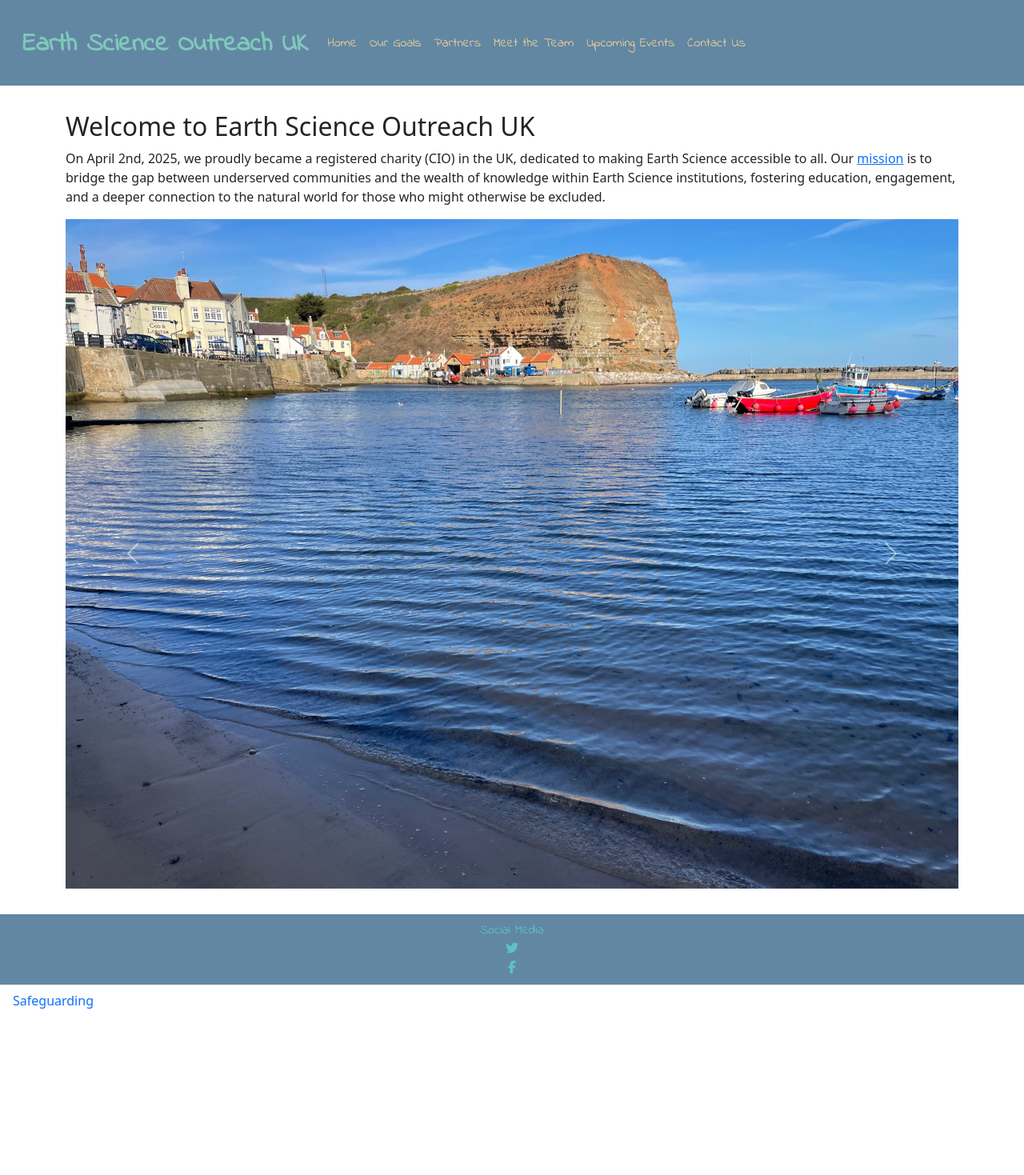
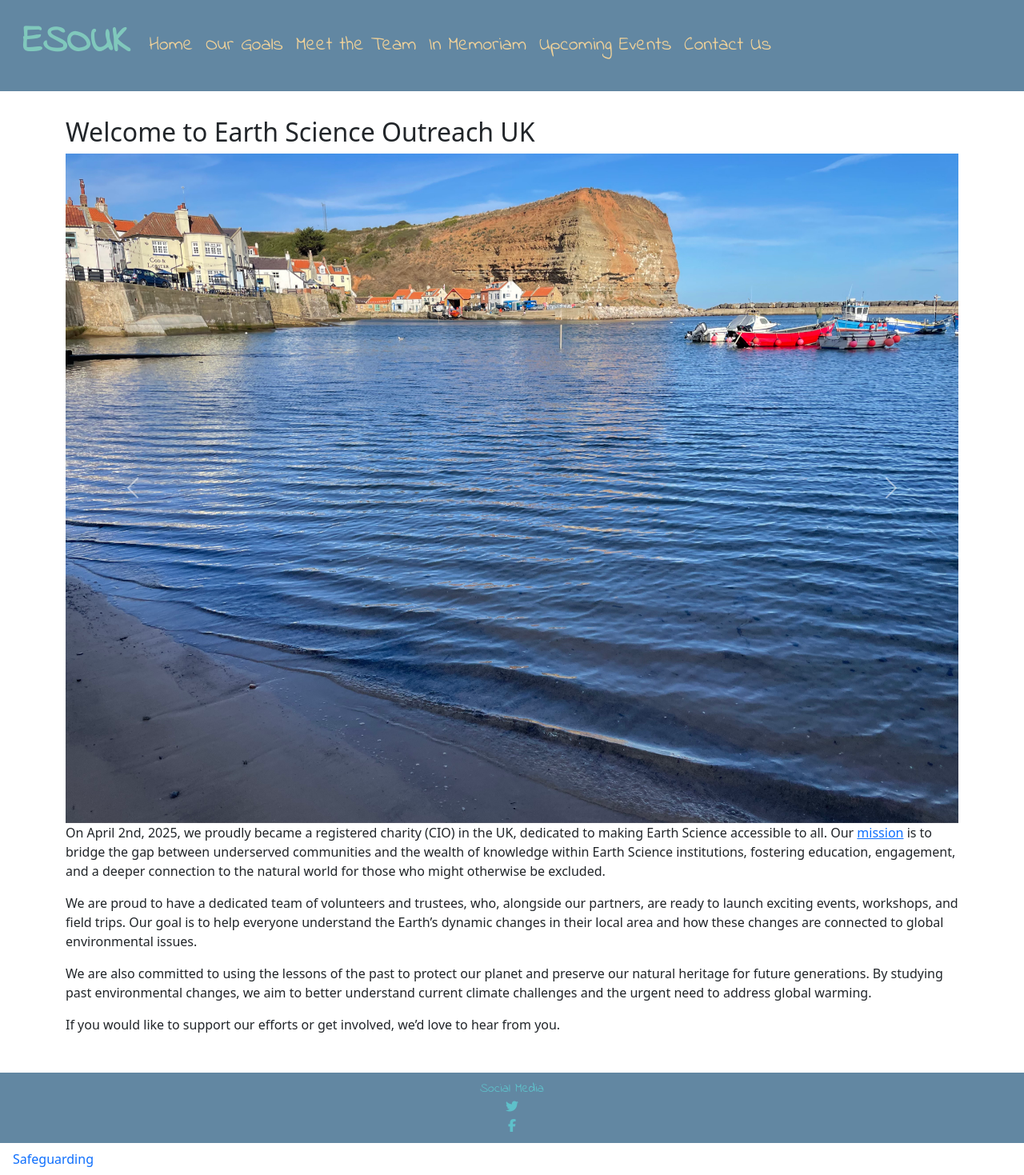
Before and after one commit to HollyT85/ESO2, a Django app: page / in a window 1280 px wide. Shown: the whole page at 80% size. Before the commit the page ends 1261 px from the top, so only its background shows below. Run offline with Django 5.2, Linux system fonts and the light colour scheme; some libraries are stand-ins or nearby versions.

Commit message:
changed links and layout
Co-authored-by: Ona <no-reply@ona.com>

```diff
--- a/home/templates/home/home.html
+++ b/home/templates/home/home.html
@@ -4,12 +4,7 @@
 {% block content %}
 <div class="container">
     <h2>Welcome to Earth Science Outreach UK</h2>
-    <p>
-     On April 2nd, 2025, we proudly became a registered charity (CIO) in the UK, dedicated to making
-     Earth Science accessible to all. Our <a href="{% url 'mission:mission' %}"> mission</a> is to bridge the gap between underserved
-     communities and the wealth of knowledge within Earth Science institutions, fostering education,
-     engagement, and a deeper connection to the natural world for those who might otherwise be excluded.
-    </p>
+
     <div id="carouselExample" class="carousel slide">
   <div class="carousel-inner">
     <div class="carousel-item active">
@@ -37,5 +32,24 @@
     <span class="visually-hidden">Next</span>
   </button>
 </div>
+<p>
+     On April 2nd, 2025, we proudly became a registered charity (CIO) in the UK, dedicated to making
+     Earth Science accessible to all. Our <a href="{% url 'mission:mission' %}"> mission</a> is to bridge the gap between underserved
+     communities and the wealth of knowledge within Earth Science institutions, fostering education,
+     engagement, and a deeper connection to the natural world for those who might otherwise be excluded.
+    </p>
+ <p>We are proud to have a dedicated team of volunteers and trustees, who, alongside our partners, are
+  ready to launch exciting events, workshops, and field trips. Our goal is to help everyone understand
+  the Earth’s dynamic changes in their local area and how these changes are connected to global
+  environmental issues.</p>
+
+        <p>We are also committed to using the lessons of the past to protect our planet and preserve
+           our natural heritage for future generations. By studying past environmental changes, we aim
+            to better understand current climate challenges and the urgent need to address global
+            warming.</p>
+
+        <p>If you would like to support our efforts or get involved, we’d love to hear from you.</p>
+    </section>
+
 </div>
 {% endblock %}
--- a/static/css/base.css
+++ b/static/css/base.css
@@ -20,7 +20,7 @@ header {
 }
 
 h1 .navbar-brand{
-    font-size: 2rem;
+    font-size: 3rem;
     font-family: "Indie Flower", cursive;
     font-weight: 1000;
     font-style: normal;
@@ -41,6 +41,7 @@ h1 .navbar-brand:hover{
     text-decoration: none !important;
     color: #EFD199 !important;
     font-family: "Indie Flower", cursive;
+    font-size: 1.5rem;
 }
 
 .navbar-nav .nav-link:hover {
--- a/team/templates/team/team.html
+++ b/team/templates/team/team.html
@@ -7,4 +7,8 @@
     <h2>Team</h2>
     <p>Welcome to the Team page.</p>
 </div>
+<div class="container">
+   <h2>Partners</h2>
+   <p>View our partners <a href="{% url 'partners:partners' %}">here</a></p>
+</div>
 {% endblock %}
--- a/team/urls.py
+++ b/team/urls.py
@@ -8,4 +8,5 @@ app_name = 'team'
 
 urlpatterns = [
     path('', views.team, name='team'),
+    path('memoriam/', views.memoriam, name='memoriam'),
 ]
--- a/team/views.py
+++ b/team/views.py
@@ -4,3 +4,7 @@ from django.shortcuts import render
 def team(request):
     """Team page view"""
     return render(request, 'team/team.html')
+
+def memoriam(request):
+    """memoriam page view"""
+    return render(request, 'team/memoriam.html')
--- a/templates/base.html
+++ b/templates/base.html
@@ -50,7 +50,7 @@
 
         <nav class="navbar navbar-expand-lg bg-body-tertiary">
   <div class="container-fluid">
-    <h1><a class="navbar-brand" href="{% url 'home:home' %}">Earth Science Outreach UK</a></h1>
+    <h1><a class="navbar-brand" href="{% url 'home:home' %}">ESOUK</a></h1>
     <button class="navbar-toggler" type="button" data-bs-toggle="collapse" data-bs-target="#navbarTogglerDemo02" aria-controls="navbarTogglerDemo02" aria-expanded="false" aria-label="Toggle navigation">
       <span class="navbar-toggler-icon"><i class="fa-solid fa-hill-rockslide"></i></span>
     </button>
@@ -62,11 +62,14 @@
         <li class="nav-item">
           <a class="nav-link" href="{% url 'mission:plan' %}">Our Goals</a>
         </li>
+        <!-- <li class="nav-item">
+          <a class="nav-link" href="{% url 'partners:partners' %}">Partners</a>
+        </li> -->
         <li class="nav-item">
-          <a class="nav-link" href="{% url 'partners:partners' %}">Partners</a>
+          <a class="nav-link" href="{% url 'team:team' %}">Meet the Team</a>
         </li>
         <li class="nav-item">
-          <a class="nav-link" href="{% url 'team:team' %}">Meet the Team</a>
+          <a class="nav-link" href="{% url 'team:memoriam' %}">In Memoriam</a>
         </li>
         <li class="nav-item">
           <a class="nav-link" href="{% url 'events:events' %}">Upcoming Events</a>
```
